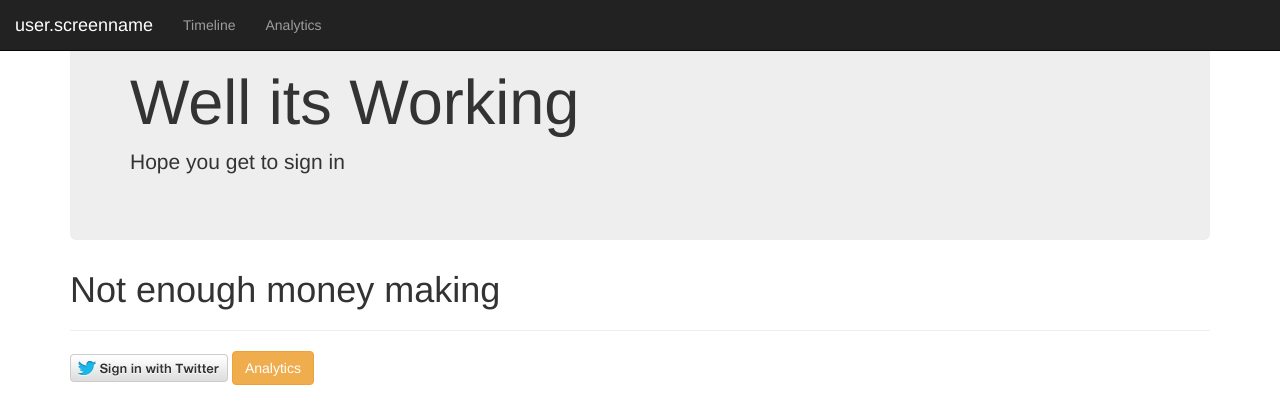
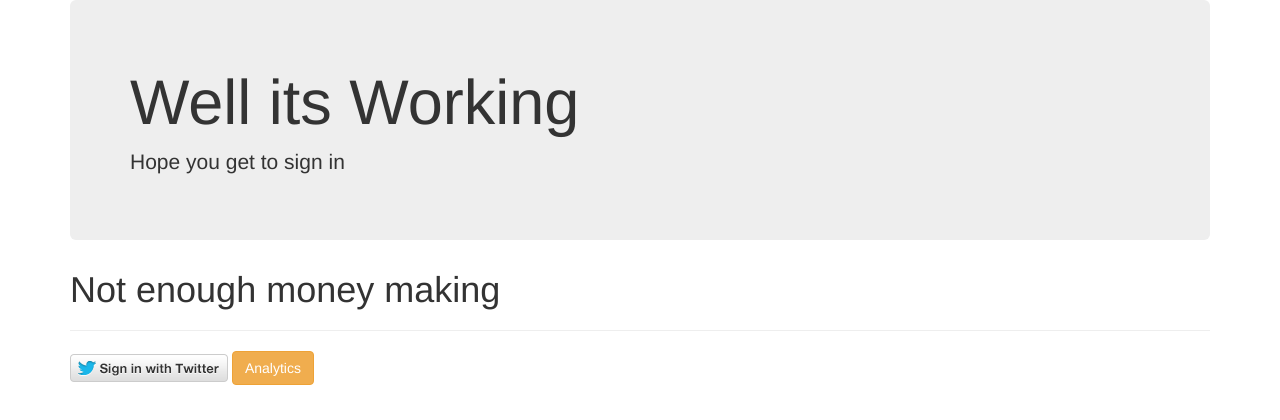
Before and after one commit to KyealLawrence/WebProjectTwitter, a Flask app: page / in a window 1280 px wide. Shown: the top 420 px of the page. Run offline with Flask 2, Linux system fonts and the light colour scheme; some libraries are stand-ins or nearby versions.

Commit message:
updated navba

```diff
--- a/templates/index.html
+++ b/templates/index.html
@@ -9,19 +9,6 @@
   <script src="https://maxcdn.bootstrapcdn.com/bootstrap/3.4.0/js/bootstrap.min.js"></script>
 </head>
 <body>
-
-  <nav class="navbar navbar-inverse navbar-fixed-top">
-  <div class="container-fluid">
-    <div class="navbar-header">
-      <a class="navbar-brand" class="active" >user.screenname</a>
-    </div>
-    <ul class="nav navbar-nav">
-      <li><a href="/timeline">Timeline</a></li>
-      <li><a href="/analytics">Analytics</a></li>
-    </ul>
-  </div>
-</nav>
-
 
   <div class="container">
   <div class="jumbotron">
```
Also changed, not shown: templates/profile.html (+15 -8 lines).
